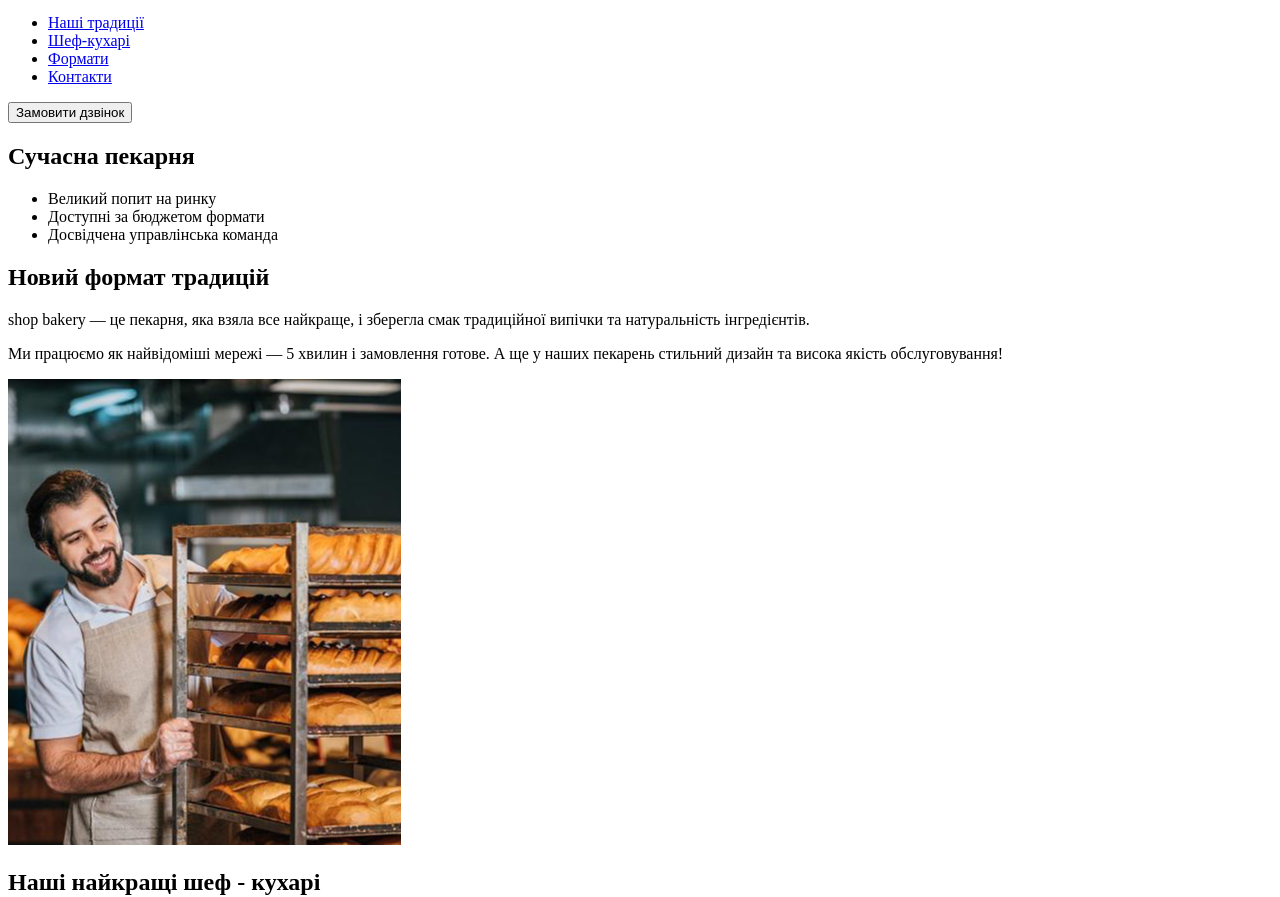
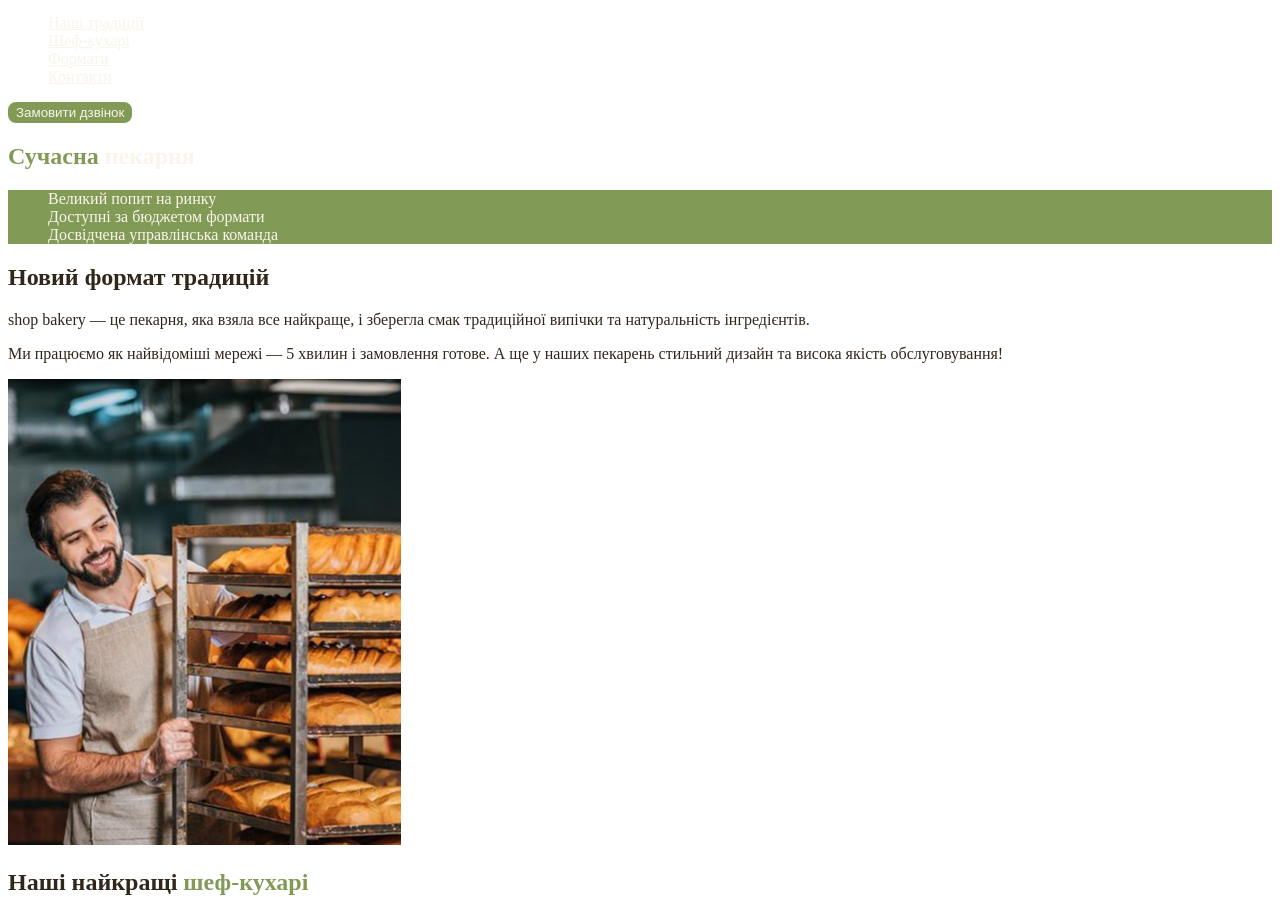
Before and after one commit to AnnaPO29/genius-test, a plain HTML site: page index.html in a window 1280 px wide. Shown: the part 59-956 px from the top of the page. Drawn offline with Linux system fonts and the light colour scheme.

Commit message:
Add styles.css and css variables

```diff
--- /dev/null
+++ b/css/styles.css
@@ -0,0 +1,57 @@
+:root {
+  --color-primary-dark: #31261a;
+  --color-primary-light: #faf4ea;
+  --color-brand-light: #819b57;
+  --color-brand-dark: #819b57;
+}
+
+/* Base */
+body {
+  color: var(--color-primary-dark);
+}
+
+ul {
+  list-style-type: none;
+}
+
+/* Button */
+.button {
+  color: var(--color-primary-light);
+  background-color: var(--color-brand-light);
+  border: 2px solid var(--color-brand-light);
+  border-radius: 8px;
+  cursor: pointer;
+}
+
+.button:hover {
+  color: var(--color-brand-dark);
+  background-color: transparent;
+}
+
+/* Link */
+.link {
+  color: var(--color-primary-light);
+}
+
+.link:hover {
+  color: var(--color-brand-light);
+}
+
+/* Hero section */
+.hero-title {
+  color: var(--color-primary-light);
+}
+
+.hero-title .accent {
+  color: var(--color-brand-light); /* HEX value */
+}
+
+/* Advantages section */
+.advantages-list {
+  color: var(--color-primary-light);
+  background-color: var(--color-brand-light);
+}
+
+.section-title .accent {
+  color: var(--color-brand-dark);
+}
--- a/index.html
+++ b/index.html
@@ -5,33 +5,45 @@
     <meta http-equiv="X-UA-Compatible" content="IE=edge" />
     <meta name="viewport" content="width=device-width, initial-scale=1.0" />
     <title>Сучасна пекарня</title>
+
+    <link rel="stylesheet" href="./css/styles.css" />
   </head>
   <body>
     <header>
       <nav>
-        <a href="#">
+        <a href="./index.html">
           <img src="./images/logo.svg" alt="Логотип сучасної пекарні" />
         </a>
         <ul>
-          <li><a href="#" target="_blank">Наші традиції</a></li>
-          <li><a href="#" target="_blank">Шеф-кухарі</a></li>
-          <li><a href="#" target="_blank">Формати</a></li>
-          <li><a href="#" target="_blank">Контакти</a></li>
+          <li>
+            <a class="link" href="#traditions-section" target="_blank"
+              >Наші традиції</a
+            >
+          </li>
+          <li>
+            <a class="link" href="#chefs-section" target="_blank">Шеф-кухарі</a>
+          </li>
+          <li>
+            <a class="link" href="#formats-section" target="_blank">Формати</a>
+          </li>
+          <li>
+            <a class="link" href="#contact-section" target="_blank">Контакти</a>
+          </li>
         </ul>
       </nav>
-      <button type="button">Замовити дзвінок</button>
+      <button class="button" type="button">Замовити дзвінок</button>
     </header>
     <main>
       <section>
-        <h1>Сучасна пекарня</h1>
+        <h1 class="hero-title"><span class="accent">Сучасна</span> пекарня</h1>
       </section>
-      <section>
-        <ul>
+      <section id="traditions-section">
+        <ul class="advantages-list">
           <li>Великий попит на ринку</li>
           <li>Доступні за бюджетом формати</li>
           <li>Досвідчена управлінська команда</li>
         </ul>
-        <h2>Новий формат традицій</h2>
+        <h2 class="section-title">Новий формат традицій</h2>
         <p>
           <span>shop bakery</span> — це пекарня, яка взяла все найкраще, і
           зберегла смак традиційної випічки та натуральність інгредієнтів.
@@ -46,8 +58,10 @@
           alt="Чоловік пекар дивиться на батони із посмішкою"
         />
       </section>
-      <section>
-        <h2>Наші найкращі шеф - кухарі</h2>
+      <section id="chefs-section">
+        <h2 class="section-title">
+          Наші найкращі <span class="accent">шеф-кухарі</span>
+        </h2>
         <ul>
           <li>
             <article>
@@ -70,8 +84,8 @@
           </li>
         </ul>
       </section>
-      <section>
-        <h2>Формати</h2>
+      <section id="formats-section">
+        <h2 class="section-title">Формати</h2>
         <ul>
           <li>
             <article>
@@ -90,8 +104,16 @@
           </li>
         </ul>
       </section>
-      <section>
-        <h2>Приєднуйся до мережі пекарень</h2>
+      <section id="contact-section">
+        <h2 class="section-title">Приєднуйся до мережі пекарень</h2>
+        <iframe
+          src="https://www.google.com/maps/embed?pb=!1m18!1m12!1m3!1d2540.1634470360764!2d30.488698375579848!3d50.45668098691644!2m3!1f0!2f0!3f0!3m2!1i1024!2i768!4f13.1!3m3!1m2!1s0x40d4ce637c006b2d%3A0xaf86385f19996ff0!2z0LLRg9C70LjRhtGPINCh0ZbRh9C-0LLQuNGFINCh0YLRgNGW0LvRjNGG0ZbQsiwgNTQsINCa0LjRl9CyLCDQo9C60YDQsNGX0L3QsCwgMDIwMDA!5e0!3m2!1suk!2spt!4v1761575029958!5m2!1suk!2spt"
+          width="603"
+          height="595"
+          allowfullscreen=""
+          loading="lazy"
+          referrerpolicy="no-referrer-when-downgrade"
+        ></iframe>
       </section>
     </main>
     <footer>
@@ -129,7 +151,7 @@
           </li>
         </ul>
         <a href="#" target="_blank">Політика конфіденційності</a>
-        <p>© 2022 Дані захищені</p>
+        <p>&copy; 2022 Дані захищені</p>
       </address>
     </footer>
   </body>
```
